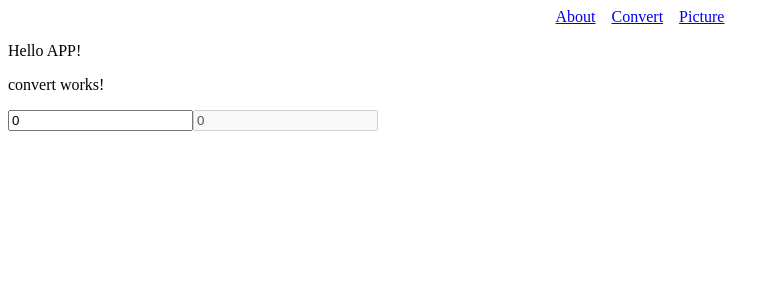
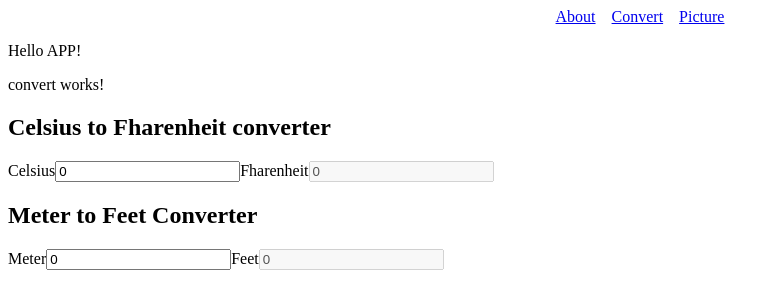
Before and after one commit to wesl2400-miun/tslab3, an Angular app: page /convert in a window 1280 px wide. Shown: the top 302 px of the page, without its empty margins (0-779 px from the left). Built offline with nearby package versions, Linux system fonts and the light colour scheme.

Commit message:
logik & ui: Lägg til service och formuläret för meter till fot konverterare

```diff
--- /dev/null
+++ b/src/app/logic/service/feet.ts
@@ -0,0 +1,33 @@
+import { Injectable } from '@angular/core';
+import { BehaviorSubject, Observable } from 'rxjs';
+
+// En service-klass som hanterar Meter till Fot konverteringen
+// och spårar det aktuella värdet för Fot-enheten
+@Injectable({
+  providedIn: 'root',
+})
+export class Feet {
+  private subj: BehaviorSubject<number>;
+  public value$: Observable<number>;
+
+  constructor() {
+    this.subj =
+      new BehaviorSubject(0);
+    this.value$ = this.subj
+      .asObservable();
+  }
+
+  // Uppdatera värdet för Fot-enheten
+  public update = (
+    meter: number) => {
+    const feet =
+      this.toFeet(meter);
+    this.subj.next(feet);
+  }
+
+  // Konvertera meter till fot
+  private toFeet = (
+    meter: number): number => {
+    return meter * 3.2808399;
+  }
+}
--- a/src/app/logic/service/fharenheit.ts
+++ b/src/app/logic/service/fharenheit.ts
@@ -18,7 +18,7 @@ export class Fharenheit {
   }
 
   // Uppdatera Fharenheit värdet
-  public updateFhar = (
+  public update = (
     cels: number) => {
     const fhar: number =
       this.toFhar(cels);
--- /dev/null
+++ b/src/app/ui/component/feet-form/feet-form.html
@@ -0,0 +1,12 @@
+<!-- Angulars reaktivt formulär
+** Den lyssnar automatiskt efter händelser från feet-form-komponenten
+-->
+<section>
+  <h2>Meter to Feet Converter</h2>
+  <form [formGroup]="form">
+    <label for="meter">Meter</label>
+    <input id="meter" type="number" formControlName="meter">
+    <label for="feet">Feet</label>
+    <input id="feet" type="number" formControlName="feet">
+  </form>
+</section>
--- /dev/null
+++ b/src/app/ui/component/feet-form/feet-form.ts
@@ -0,0 +1,69 @@
+import { Component } from '@angular/core';
+import { FormGroup, FormBuilder, ReactiveFormsModule } from '@angular/forms';
+import { Feet } from '../../../logic/service/feet';
+import { Subscription } from 'rxjs';
+
+// Sköter Celsius till Meter till Fot-formuläret
+@Component({
+  selector: 'app-feet-form',
+  imports: [ReactiveFormsModule],
+  templateUrl: './feet-form.html',
+  styleUrl: './feet-form.css',
+})
+export class FeetForm {
+  private fBuilder: FormBuilder;
+  public form: FormGroup;
+  private subs: Subscription;
+  private feet: Feet;
+
+  constructor(feet: Feet,
+    fBuilder: FormBuilder) {
+    this.fBuilder = fBuilder;
+    this.subs = new Subscription();
+    this.feet = feet;
+    this.form = this.fBuilder
+      .group({
+      meter: [{ value: 0,
+        disabled: false }],
+      feet:  [{ value: 0,
+        disabled: true }]
+    });
+  }
+
+  // Lägg till händelser till'subscriptions'
+  // så att de kan observeras för ändringar
+  public ngOnInit() {
+    this.subs.add(this.observeMeter());
+    this.subs.add(this.observeFeet());
+  }
+
+  // Sluta observera de olika händelser för att undvika 'memory-leaks'
+  // Om detta inte görs, kommer observeCels och observeFharen fortsätta
+  // köra i bakgrunden
+  public ngOnDestroy() {
+    this.subs.unsubscribe();
+  }
+
+  // Meter inmatning observeras här
+  // Nytt värde kommer omvandlas till Fot-enheten
+  observeMeter = (): Subscription => {
+    return this.form.get('meter')!
+      .valueChanges
+      .subscribe(value => {
+        if(typeof value !== 'number')
+          return;
+        this.feet.update(value);
+      });
+  }
+
+  // Textfältet för Fot-enheten observeras här och kommer uppdateras
+  // när fot-värdet uppdateras via serviceklassen Feet
+  observeFeet = (): Subscription => {
+    return this.feet.value$
+      .subscribe(value => {
+      this.form.get('feet')!
+        .setValue(value, {
+          emitEvent: false});
+    });
+  }
+}
--- a/src/app/ui/component/fharen-form/fharen-form.html
+++ b/src/app/ui/component/fharen-form/fharen-form.html
@@ -1,4 +1,12 @@
-<form [formGroup]="form">
-  <input type="number" formControlName="celsius">
-  <input type="number" formControlName="fharen">
-</form>
+<!-- Angulars reaktivt formulär
+** Den lyssnar automatiskt efter händelser från fharen-form-komponenten
+-->
+<section>
+  <h2>Celsius to Fharenheit converter</h2>
+  <form [formGroup]="form">
+    <label for="celsius">Celsius</label>
+    <input id="celsius" type="number" formControlName="celsius">
+    <label for="celsius">Fharenheit</label>
+    <input id="fharen" type="number" formControlName="fharen">
+  </form>
+</section>
--- a/src/app/ui/component/fharen-form/fharen-form.ts
+++ b/src/app/ui/component/fharen-form/fharen-form.ts
@@ -14,14 +14,14 @@ export class FharenForm {
   private fBuilder: FormBuilder;
   public form: FormGroup;
   private subs: Subscription;
-  private result: Fharenheit;
+  private fharen: Fharenheit;
 
   constructor(
-    fharenheit: Fharenheit,
+    fharen: Fharenheit,
     fBuilder: FormBuilder) {
     this.fBuilder = fBuilder;
     this.subs = new Subscription();
-    this.result = fharenheit;
+    this.fharen = fharen;
     this.form = this.fBuilder
       .group({
       celsius: [{ value: 0,
@@ -34,8 +34,10 @@ export class FharenForm {
   // Lägg till händelser till'subscriptions'
   // så att de kan observeras för ändringar
   public ngOnInit() {
-    this.subs.add(this.observeCels());
-    this.subs.add(this.observeFharen());
+    this.subs.add(
+      this.observeCels());
+    this.subs.add(
+      this.observeFharen());
   }
 
   // Sluta observera de olika händelser för att undvika 'memory-leaks'
@@ -53,19 +55,18 @@ export class FharenForm {
       .subscribe(value => {
       if(typeof value !== 'number')
         return;
-      this.result.updateFhar(value);
+      this.fharen.update(value);
     });
   }
 
-  // Fharenheit inmatning observeras här
-  // Fharenheit inmatningsfält kommer uppdateras
+  // Textfältet för Fharenheit observeras här och kommer uppdateras
   // när fharenheit värdet uppdateras via serviceklassen Fharenheit
   observeFharen = (): Subscription => {
-    return this.result.value$.subscribe(
-      value => {
+    return this.fharen.value$
+      .subscribe(value => {
       this.form.get('fharen')!
-        .setValue(value,
-          { emitEvent: false });
+        .setValue(value, {
+          emitEvent: false});
     });
   }
 }
--- a/src/app/ui/page/convert/convert.html
+++ b/src/app/ui/page/convert/convert.html
@@ -2,3 +2,6 @@
 
 <!-- Importera Fharenheit-formuläret -->
 <app-fharen-form></app-fharen-form>
+
+<!-- Importera Feet-formuläret -->
+<app-feet-form></app-feet-form>
--- a/src/app/ui/page/convert/convert.ts
+++ b/src/app/ui/page/convert/convert.ts
@@ -1,11 +1,13 @@
 import { Component } from '@angular/core';
 import { FharenForm } from '../../component/fharen-form/fharen-form';
+import { FeetForm } from '../../component/feet-form/feet-form';
 
 // Denna komponent inkluderar Celsius till Fharenheit-formuläret
 // och Meter till Fot-formuläret
+// Komponenterna inkluderas i form av en lista via fältnamnet 'imports'
 @Component({
   selector: 'app-convert',
-  imports: [FharenForm],
+  imports: [FharenForm, FeetForm],
   templateUrl: './convert.html',
   styleUrl: './convert.css',
 })
```
Also changed, not shown: src/app/ui/component/feet-form/feet-form.css (added), 2 other files (tests, documents, lock files or other folders).
